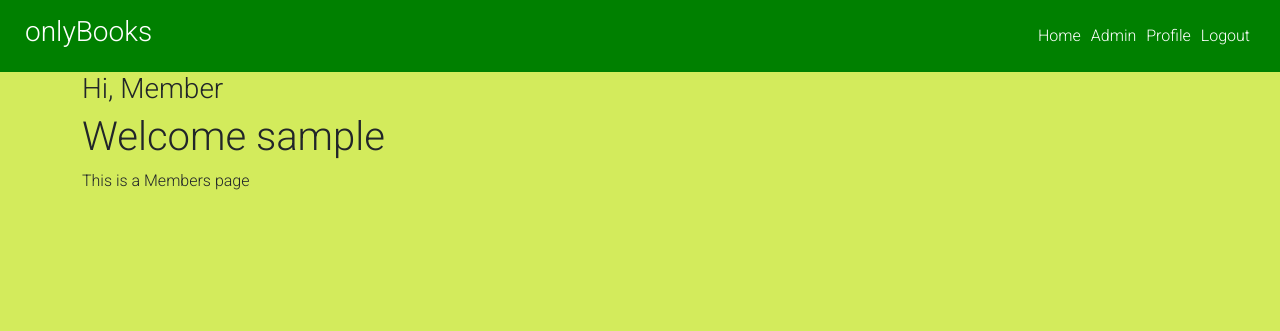
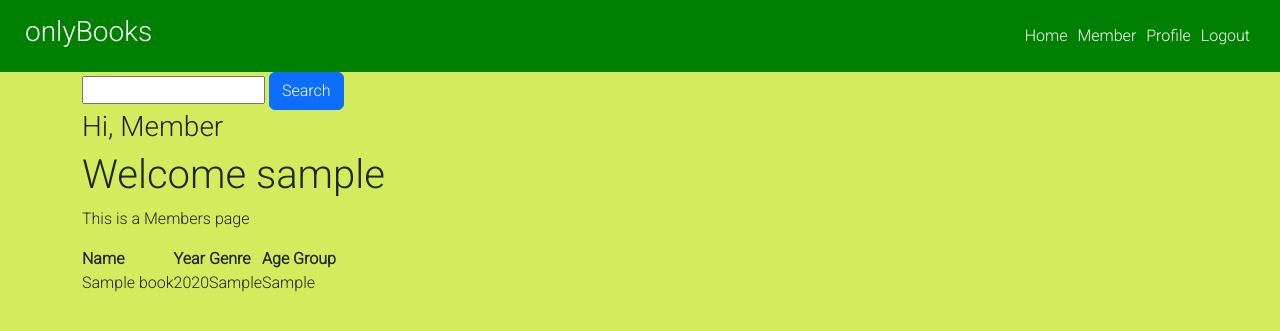
Before and after one commit to KagisoKat/User-Authentication-app, a PHP site: page /login/user.php in a window 1280 px wide. Shown: the top 331 px of the page. Run offline with PHP 8.4, Linux system fonts and the light colour scheme; the visitor is signed in with stand-in values (Sample User, id 1); tables that the repository leaves empty or names only in its code hold one stand-in row (values such as "Sample post").

Commit message:
add search functionality

```diff
--- a/user.php
+++ b/user.php
@@ -3,23 +3,28 @@
 session_start();
 
 if(isset($_SESSION['userId'])) {
+    $userId = $_SESSION['userId'];
+    if(isset( $_POST['register'])) {
+        require('./config/db.php');
+        $searchString = filter_var($_POST["searchText"], FILTER_SANITIZE_STRING );
+        $stmt = $pdo -> prepare('SELECT book_name, book_year, book_genre, book_age_group FROM books WHERE book_name LIKE "%?%" ');
+        $stmt -> execute();
+
+    } else {
  require('./config/db.php');
 
- $userId = $_SESSION['userId'];
-
- $stmt = $pdo -> prepare('SELECT * FROM users WHERE id = ? ');
- $stmt -> execute( [ $userId ]);
-
- $user = $stmt ->fetch();
-
- if ($user->role === 'admin' ) {
-    $message = "Your role is admin";
-}
 
 
+ $stmt = $pdo -> prepare('SELECT book_name, book_year, book_genre, book_age_group FROM books ');
+ $stmt -> execute();}
+
+ $books = $stmt->fetchAll();
+
+ if ($_SESSION['userType'] === 'user' ) {
+    $message = "Your role is user";
 }
+?>
 
-?>
 
  <?php require('./inc/header.html'); ?>
 
@@ -41,12 +46,37 @@
 <div class="container">
 
    <div class="content">
+    <input type="text">
+    <button name="register" type="submit" class="btn btn-primary">Search</button>
       <h3>Hi, <span>Member</span></h3>
       <h1>Welcome <span><?php echo $_SESSION['userName'] ?></span></h1>
       <p>This is a Members page</p>
 
    </div>
+   <div>
+   <table>
+    <tr>
+        <th>Name</th>
+        <th>Year</th>
+        <th>Genre</th>
+        <th>Age Group</th>
+    </tr>
 
+
+<?php
+    // output data of each row
+    foreach($books as $book) {
+      echo "<tr>";
+      echo "<td>" . $book->book_name . "</td>";
+      echo "<td>" . $book->book_year . "</td>";
+      echo "<td>" . $book->book_genre . "</td>";
+      echo "<td>" . $book->book_age_group . "</td>";
+      echo "</tr>";
+    }
+}
+?>
+</table>
+</div>
 </div>
 
 </body>
```
Also changed, not shown: admin.php (+31 -7 lines).
